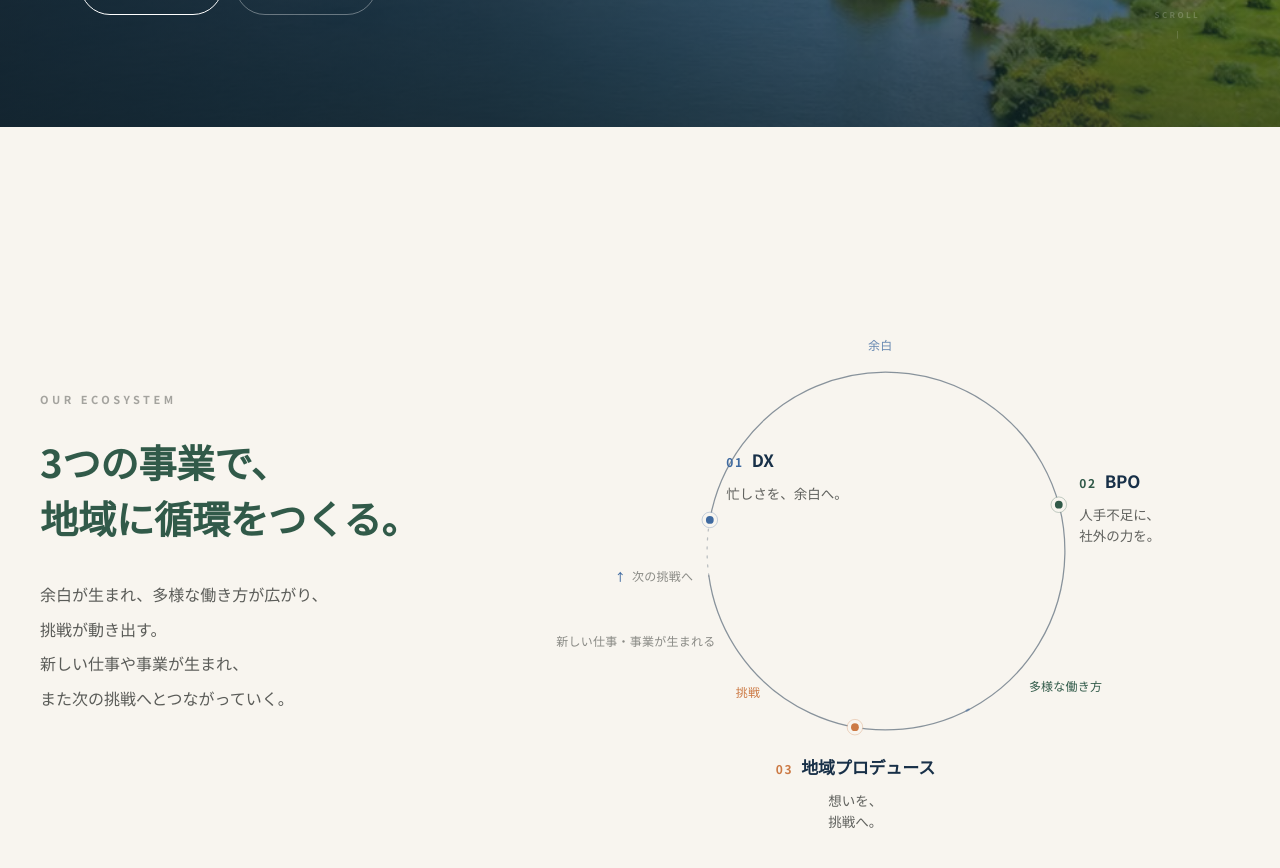
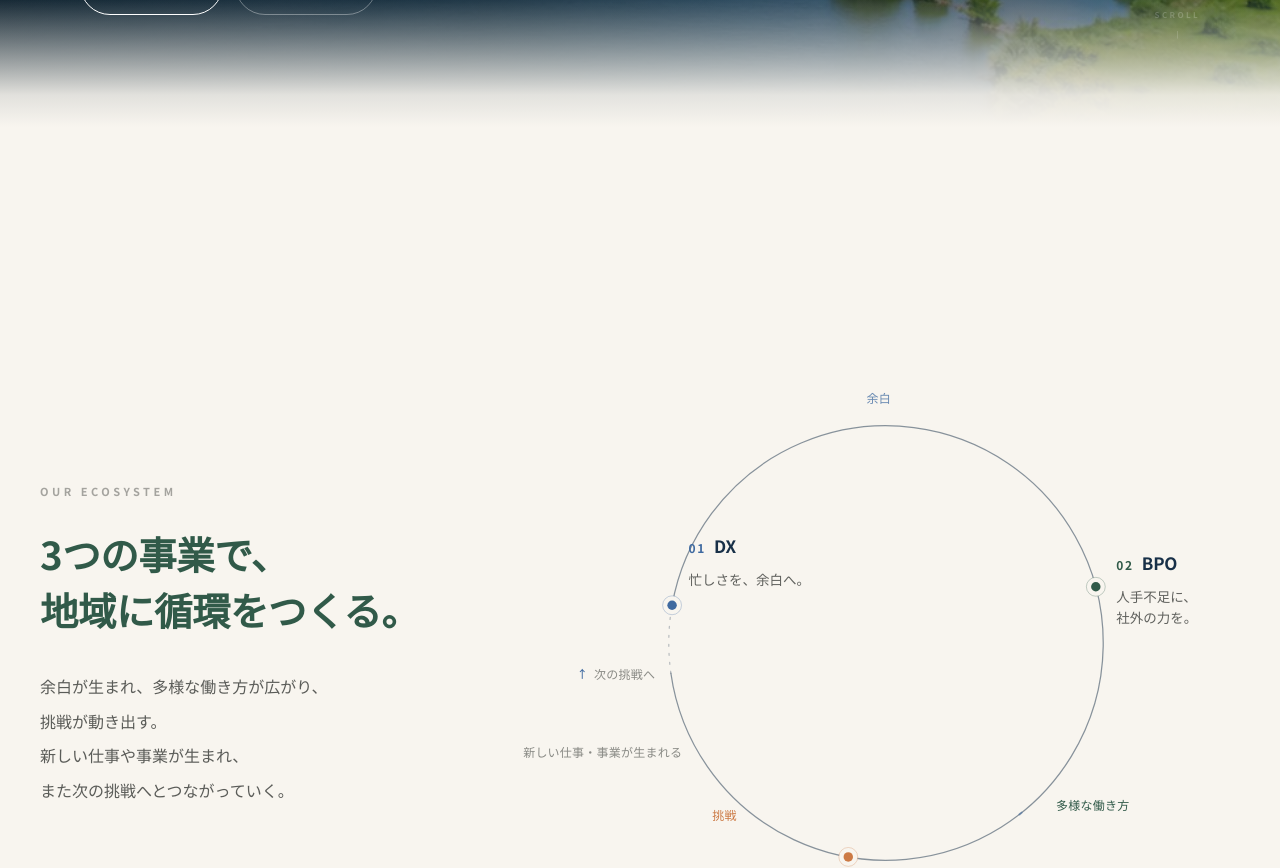
Before and after one commit to Moments-Share/moments-share-web, a Next.js app: page / in a window 1280 px wide. Shown: the part 880-1748 px from the top of the page. Built offline with nearby package versions, Linux system fonts and the light colour scheme.

Commit message:
style(launch): HERO→循環の接続・円の存在感UP・写真リズム・スマホ最適化
Co-Authored-By: Claude Opus 4.8 <noreply@anthropic.com>
Claude-Session: https://claude.ai/code/session_01YNtH9gBRMgJ8dSqqA3kACx

```diff
--- a/src/app/page.tsx
+++ b/src/app/page.tsx
@@ -5,7 +5,6 @@ import { Nav } from "@/components/ui/Nav";
 import { Hero } from "@/components/sections/Hero";
 import { EcosystemCircle } from "@/components/sections/EcosystemCircle";
 import { VisionNishio } from "@/components/sections/VisionNishio";
-import { PhotoNeeded } from "@/components/ui/PhotoNeeded";
 
 export const metadata: Metadata = {
   title: "Moments Share合同会社 — 地域に、挑戦と共創の循環を。",
@@ -170,8 +169,9 @@ export default function Home() {
 
           {/* 現場写真 — 数字の装飾ではなく、独立した一枚として */}
           <div className="mt-14 md:mt-20">
-            {/* TODO: 実写に差し替え。MOMENTS: 現場の仕事風景（DX支援・打合せなど／横長） */}
-            <PhotoNeeded ratio="16/9" kind="MOMENTS" note="現場の仕事風景（DX支援・打合せなど／横長）" />
+            <div className="relative w-full" style={{ aspectRatio: "16/9" }}>
+              <Image src="/photos/hero.png" alt="愛知県西尾の街並み" fill sizes="(max-width:768px) 100vw, 1400px" className="object-cover" />
+            </div>
             <p className="mt-3 text-[13px] leading-[1.8] text-charcoal/55">西尾の企業・地域と、一つずつ形にしてきた仕事。</p>
           </div>
         </div>
--- a/src/components/sections/EcosystemCircle.tsx
+++ b/src/components/sections/EcosystemCircle.tsx
@@ -219,7 +219,7 @@ export function EcosystemCircle() {
   });
 
   return (
-    <section ref={ref} aria-labelledby="ecosystem-heading" className="py-24 md:py-36 px-6 md:px-10 overflow-hidden">
+    <section ref={ref} aria-labelledby="ecosystem-heading" className="pt-28 md:pt-44 pb-24 md:pb-36 px-6 md:px-10 overflow-hidden">
       <div className="mx-auto max-w-[1440px]">
         <div className="grid grid-cols-1 md:grid-cols-5 md:items-center gap-12 md:gap-8">
           {/* ===== 左 40%：コピー ===== */}
@@ -250,7 +250,7 @@ export function EcosystemCircle() {
 
           {/* ===== 右 60%：大きな円環（PC） ===== */}
           <div className="md:col-span-3 hidden md:flex md:justify-center md:items-center">
-            <div className="relative w-full max-w-[560px]" style={{ aspectRatio: "1 / 1" }}>
+            <div className="relative w-full max-w-[680px]" style={{ aspectRatio: "1 / 1" }}>
               <svg viewBox={`0 0 ${VB} ${VB}`} preserveAspectRatio="xMidYMid meet" className="absolute inset-0 h-full w-full overflow-visible" aria-hidden="true">
                 {/* 実線の主円弧（DX起点・時計回りに描画） */}
                 <motion.path
--- a/src/components/sections/Hero.tsx
+++ b/src/components/sections/Hero.tsx
@@ -51,6 +51,13 @@ export function Hero() {
           className="absolute inset-0"
           style={{
             background: "linear-gradient(to bottom, rgba(16,32,42,0) 40%, rgba(16,32,42,0.30) 68%, rgba(16,32,42,0.68) 100%)"
+          }}
+        />
+        {/* 次セクション（Ivory地）への自然なフェード。最下部だけをページ背景色へ滑らかに溶かし、継ぎ目をなくす */}
+        <div
+          className="absolute inset-x-0 bottom-0 h-24 md:h-32"
+          style={{
+            background: "linear-gradient(to bottom, rgba(248,245,239,0) 0%, rgba(248,245,239,0.9) 75%, #f8f5ef 100%)"
           }}
         />
       </div>
```
